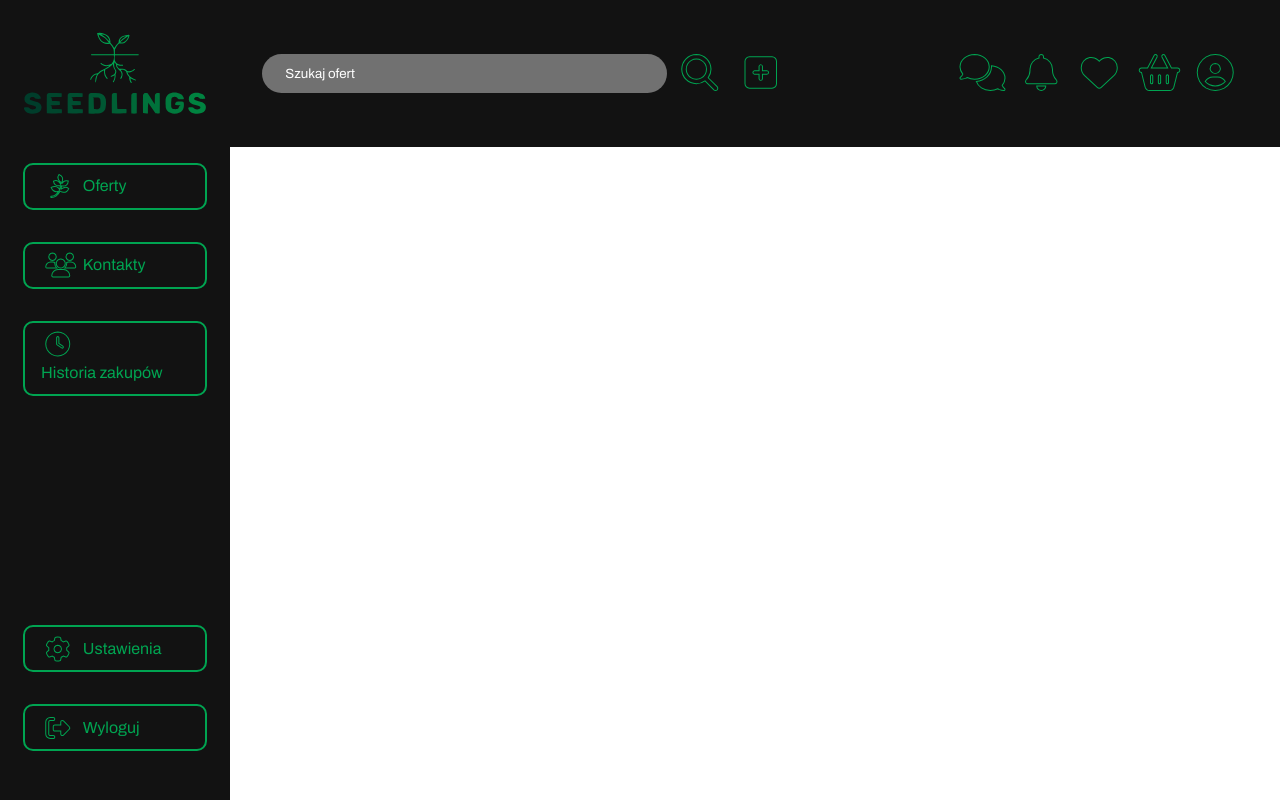
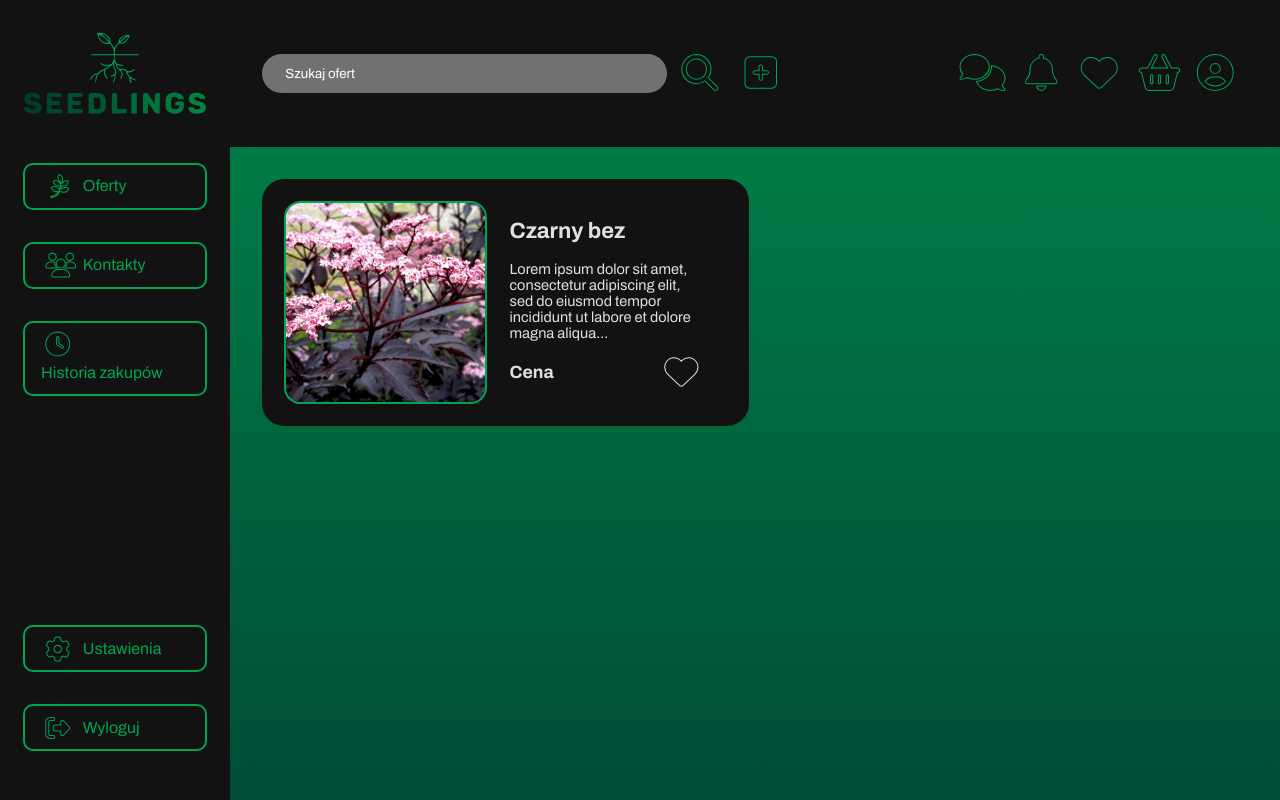
Before and after one commit to FeedSnow/WdPAI, a PHP site: page /public/views/offers.html in a window 1280 px wide. Run offline with PHP 8.4, Linux system fonts and the light colour scheme; some libraries are stand-ins or nearby versions.

Commit message:
kafelki ofert

```diff
--- a/public/css/offers.css
+++ b/public/css/offers.css
@@ -3,4 +3,98 @@
     align-content: center;
     justify-content: flex-start;
     height: 100vh;
+    background: linear-gradient(180deg, #008648 0%, #004C37 100%, #00693F 100%);
 }
+
+.offer-tile {
+    --size-unit: calc(76vw / 44);
+    height: calv(var(--size-unit) * 11);
+    width: calc(var(--size-unit) * 22);
+    border-radius: var(--size-unit);
+
+    margin: 2em;
+
+    /*width: 55em;
+    height: 27.5em;
+    border-radius: calc(55em / 22);
+    margin: 5em;/**/
+    color: #FFFFFF;
+    background: #121212;
+
+    display: flex;
+    flex-direction: row;
+}
+
+.offer-tile > img {
+    height: calc(var(--size-unit) * 9);
+    width: calc(var(--size-unit) * 9);
+    border-radius: calc(var(--size-unit) * 3 / 4);
+    margin: var(--size-unit);
+
+    /*width: 22.5em;
+    height: 22.5em;
+    border-radius: calc(55em * 3 / 88);
+    margin: auto 2.5em;/**/
+
+    border: 2px solid #00a451;
+}
+
+.offer-tile > .offer-info {
+    height: calc(var(--size-unit) * 9);
+    width: 50%;
+
+    opacity: 87%;
+
+    margin: var(--size-unit) calc(var(--size-unit) * 2) var(--size-unit) 0;
+
+    display: flex;
+    flex-direction: column;
+    justify-content: space-between;
+}
+
+.offer-tile > .offer-info > .offer-main {
+    display: flex;
+    flex-direction: column;
+}
+
+.offer-tile > .offer-info > .offer-footer {
+    display: flex;
+    flex-direction: row;
+    align-items: center;
+    justify-content: space-between;
+}
+
+.offer-tile i {
+    color: #121212;
+    font-size: calc(var(--size-unit) * 1.5);
+    -webkit-text-stroke-width: 1px;
+    -webkit-text-stroke-color: #FFFFFF;
+}
+
+.offer-tile i:hover {
+    color: #212121;
+}
+
+.offer-info i:active {
+    color: #FFFFFF;
+}
+
+.offer-tile p {
+    margin: 0;
+}
+
+.offer-tile img {
+    object-fit: cover;
+}
+
+.offer-tile h2 {
+    font-size: var(--size-unit);
+}
+
+.offer-tile p {
+    font-size: calc(var(--size-unit) * 0.66);
+}
+
+.offer-tile h3 {
+    font-size: calc(var(--size-unit) * 0.8);
+}
--- a/public/views/offers.html
+++ b/public/views/offers.html
@@ -71,6 +71,7 @@
                             <i class="fa-solid fa-square-plus"></i>
                         </button>
                     </div>
+
                     <div class="right">
                         <button class="short" id="messages">
                             <i class="fa-solid fa-comments"></i>
@@ -91,7 +92,21 @@
                 </div>
             </header>
 
-            <section>
+            <section class="offers">
+                <div class="offer-tile" id="offer-1">
+                    <img src="../img/czarny-bez.png">
+                    <div class="offer-info">
+                        <div class="offer-main">
+                            <h2>Czarny bez</h2>
+                            <p>Lorem ipsum dolor sit amet, consectetur adipiscing elit, sed do eiusmod tempor incididunt ut labore et dolore magna aliqua...</p>
+                        </div>
+
+                        <div class="offer-footer">
+                            <h3>Cena</h3>
+                            <i class="fa-solid fa-heart"></i>
+                        </div>
+                    </div>
+                </div>
 
             </section>
         </main>
```
Also changed, not shown: public/img/czarny-bez.png (added).
